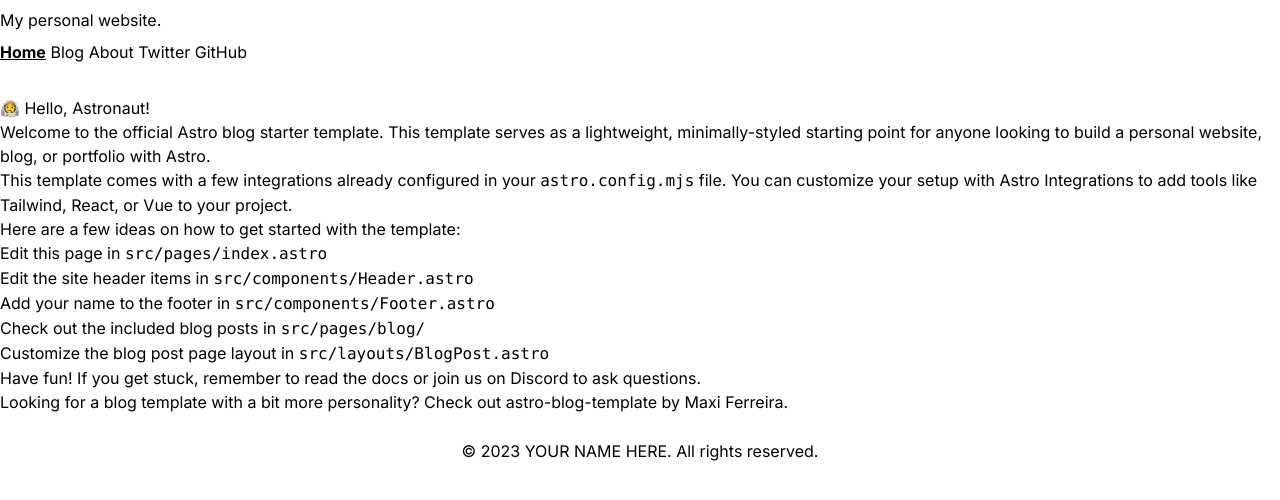
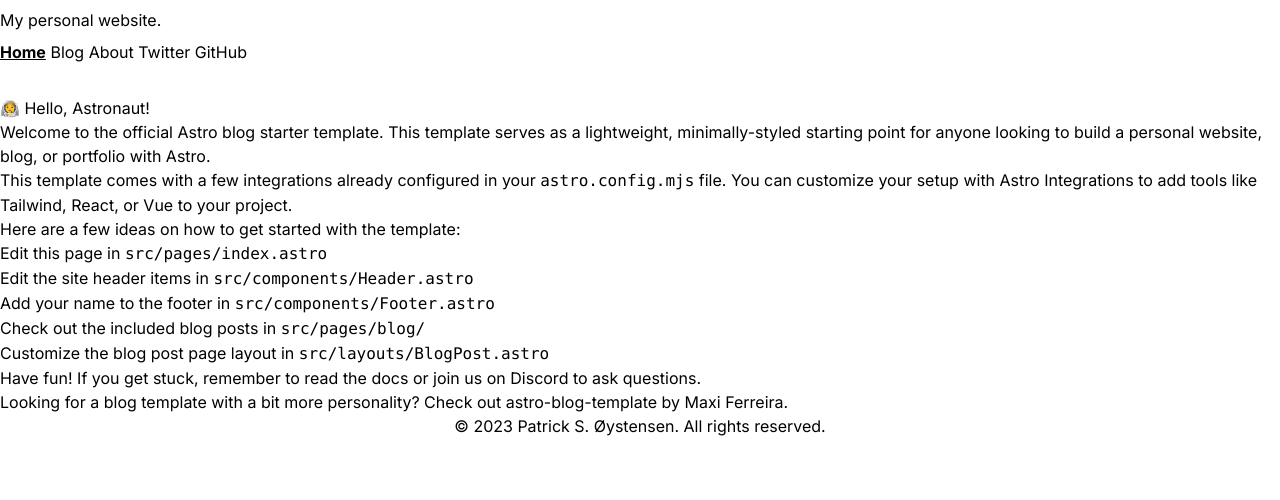
Before and after one commit to PatrickSolberg/book.-ystensen.dev, an Astro site: page / in a window 1280 px wide. Built offline with nearby package versions, Linux system fonts and the light colour scheme; Astro itself is replaced by a stand-in of ours.

Commit message:
update footer

```diff
--- a/src/components/Footer.astro
+++ b/src/components/Footer.astro
@@ -2,12 +2,6 @@
 const today = new Date();
 ---
 
-<footer>
-	&copy; {today.getFullYear()} YOUR NAME HERE. All rights reserved.
+<footer class="flex-col flex items-center">
+	&copy; {today.getFullYear()} Patrick S. Øystensen. All rights reserved.
 </footer>
-<style>
-	footer {
-		padding: 25px;
-		text-align: center;
-	}
-</style>
```
